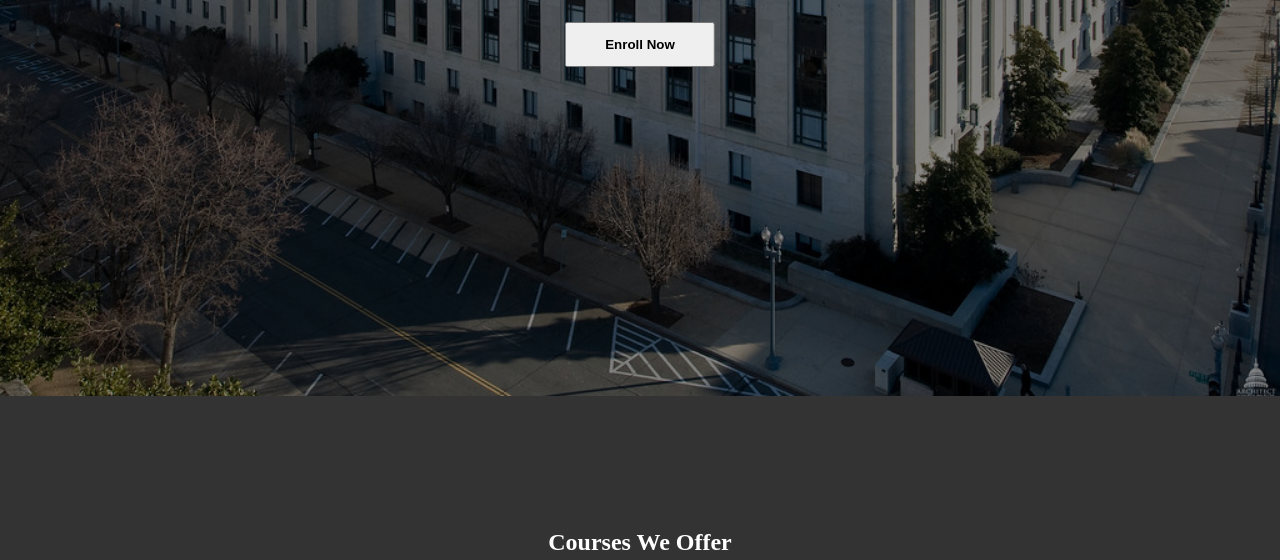
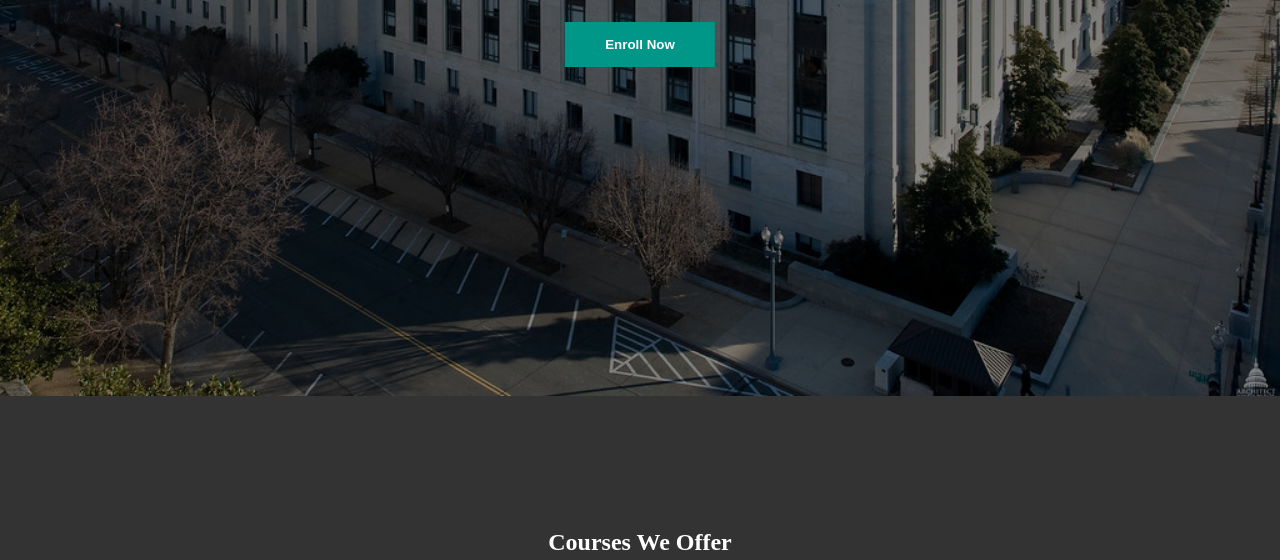
Before and after one commit to Ohidson/University-Web-Site, a plain HTML site: page index.html in a window 1280 px wide. Shown: the part 404-964 px from the top of the page. Drawn offline with Linux system fonts and the light colour scheme.

Commit message:
changes made to the button element

```diff
--- a/index.html
+++ b/index.html
@@ -11,7 +11,7 @@
     <div class="content">
       <h1>University of Pensylvania</h1>
       <p>Nuturing education with inovation in technology</p>
-      <button type="button" class="btn">Enroll Now</button>
+      <button type="button" class="btn"><span>Enroll Now</span></button>
     </div>
   </div>
   <section id="section">
--- a/style.css
+++ b/style.css
@@ -35,6 +35,14 @@ body{
   height: 45px;
   margin-top: 25px;
   font-weight: 600;
+  background: var(--green-color);
+  border: 0;
+  transition: 1s;
+  color: #fff;
+}
+
+button:hover{
+  background: transparent;
 }
 
 #section{
@@ -45,3 +53,7 @@ body{
 #section h1{
   font-size: 24px;
 }
+
+:root{
+  --green-color: #009688
+}
```
